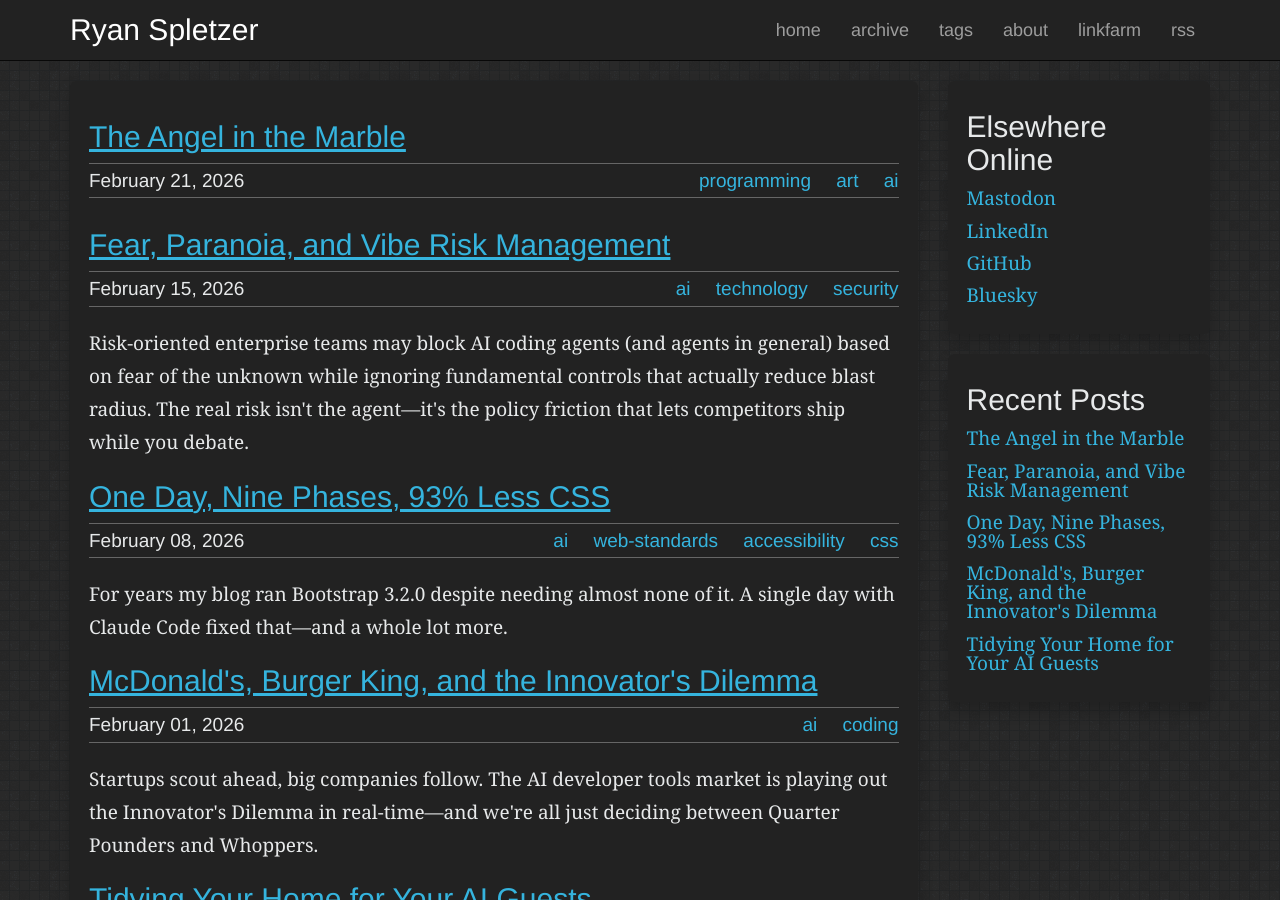
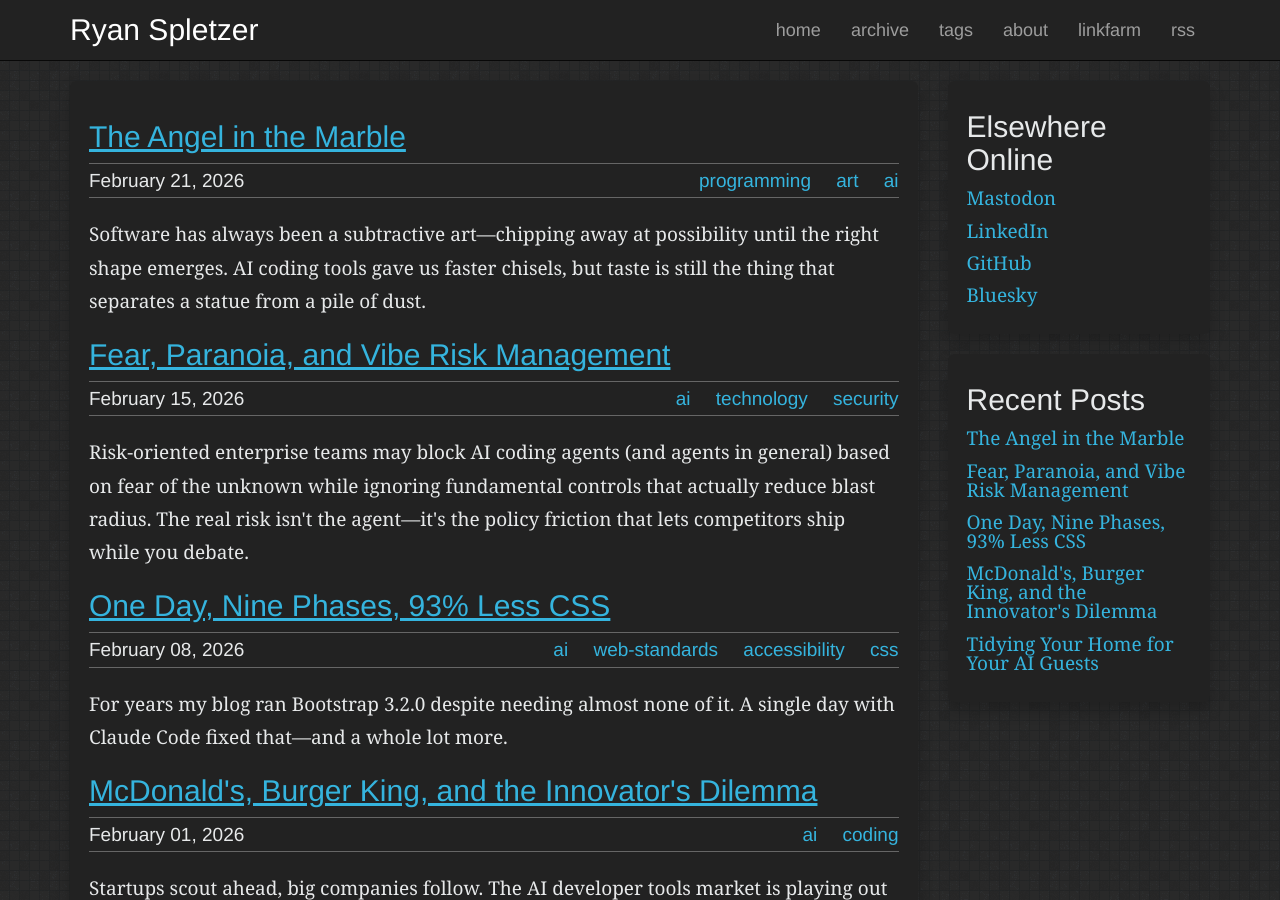
Before and after one commit to ryanspletzer/ryanspletzer.github.io, a Jekyll site: the page built from index.html, in a window 1280 px wide and 900 px high. Built offline with Jekyll 4.4.1, drawn with Linux system fonts in a browser that asks for light colours; part of the change alters nothing that is shown.

Commit message:
Update angel in the marble post

```diff
--- a/_posts/2026-02-21-the-angel-in-the-marble.md
+++ b/_posts/2026-02-21-the-angel-in-the-marble.md
@@ -3,25 +3,32 @@ layout: post
 title: The Angel in the Marble
 date: 2026-02-21 00:00:00
 description: >
-
+  Software has always been a subtractive art—chipping away
+  at possibility until the right shape emerges.
+  AI coding tools gave us faster chisels,
+  but taste is still the thing that separates
+  a statue from a pile of dust.
 tags:
   - programming
   - art
   - ai
 ---
 
+![Close-up of a marble angel statue by Michelangelo Buonarroti with a calm, expressionless face and curly hair, warmly lit, with one textured wing visible behind its shoulder.](/assets/images/angel-marble-1.jpg)
+*Michelangelo Buonarroti, Angel, 1494-5. San Domenico, Bologna*
+
 > I saw the angel in the marble and I carved until I set him free.
 >
-> - Michelangelo
+> \- *Michelangelo*
 
 This quote has lived rent-free in my head for many years.
 
-Though in researching this post it turns out it may dubiously attributed to him,
+Though in researching this post it turns out it may be dubiously attributed to him,
 but this one is definitely a thing:
 
-> The block already contains the form, and the artist’s hand reveals it.
+> The block already contains the form, and the artist's hand reveals it.
 >
-> - Michelangelo
+> \- *Michelangelo*
 
 Even before AI coding assistance,
 I resonated with this saying when it came to software engineering.
@@ -35,35 +42,142 @@ I see a block of marble.
 And each file added chips away at that block
 and gets you closer to something resembling a finished work.
 
-Many may not know this, but I grew up in a musical background,
-and am very proficient at guitar
+![Close-up of a marble angel statue by Michelangelo Buonarroti with a calm, expressionless face and curly hair, warmly lit, with one textured wing visible behind its shoulder.](/assets/images/angel-marble-2.png)
+
+## Shaping Sound
+
+Many may not know this,
+but I grew up in a musical household.
+I'm proficient at guitar
 and know enough music theory to sit down at a piano
 and play something pleasant.
 
-I find that there is a strong correlation between musical folks,
-and folks who enjoy crafting software,
-and much like the marble analogy,
-great music cuts through silence
-and instead of marble you are shaping sound.
+A lot of the software engineers I've worked with over the years
+turn out to be musicians, too.
+I don't think that's a coincidence.
 
-Software is craft, but in a very real way,
-I've also always felt it is also an art.
+Writing music and writing software scratch the same itch for me.
+You start with silence—or a blank file—and
+you make deliberate choices about what belongs and what doesn't,
+shaping raw possibility into something with structure.
 
-You may be able to produce a few solutions to a problem,
-and one will be nasty
-and the other will be coherent
-and have a structure that others can understand.
+A wrong note in a chord voicing is obvious to a trained ear.
+A wrong abstraction in a codebase is obvious to a trained eye.
+Both are a matter of pattern recognition
+and accumulated taste.
+
+## Craft and Art
+
+Software is craft, but I've always felt it is also an art.
+
+Given the same problem,
+you can produce several solutions.
+One will be nasty—it works,
+but it fights you at every turn.
+Another will be coherent,
+with a structure that others can read and reason about.
+
+The difference between them isn't just skill.
+It's taste.
 
 I strive to find that structure,
-and with the right taste you can get there.
+that particular arrangement
+where the code feels like it *wants* to be that way,
+as if there was no other reasonable shape it could take—like
+the form was always in the marble,
+waiting.
 
-AI assisted coding is undeniable now,
-and I can liken it glass blowing somewhat;
-you have assistants in the shop who can help you make whatever you want,
-but it is ultimately your taste and expression
-(and still, hard work in terms of practice and learning)
-that makes something of enduring value
-instead of meaningless globs or broken messes on the floor.
+## The Glass Blowing Shop
 
-In the past it took a few people to make a band,
-but now with a few machines someone can play solo.
+AI-assisted coding is undeniable now,
+and the metaphor I keep coming back to is glass blowing.
+
+In a traditional glass blowing shop,
+the master glassblower doesn't work alone.
+There are assistants who help gather the molten glass,
+keep the blowpipe turning,
+hand over the right tools at the right moment.
+The assistants are essential—you
+physically cannot do it by yourself.
+
+But the assistants don't decide what you're making.
+
+The master decides the shape,
+the color,
+the moment to stop adding material,
+the moment to let it cool.
+That's taste.
+That's years of practice and learning.
+
+AI coding tools are the best assistants I've ever had in the shop.
+They gather material fast,
+they keep the pipe turning,
+they hand me tools before I ask.
+
+But when I let them decide the shape?
+
+I end up with meaningless globs on the floor—or
+worse, something that looks finished
+but shatters the moment someone picks it up.
+
+The hard work didn't go away.
+It shifted.
+
+Instead of spending hours hand-gathering every piece of glass,
+I spend that time on the decisions that matter:
+what to make, what to cut, when to stop.[^knowing-when-to-stop]
+
+## The Solo Act
+
+In the past it took a few people to make a band.
+Now, with a few machines, someone can play solo.
+
+But a solo act with a loop pedal and a drum machine
+still needs to know music.
+
+The gear isn't the talent.
+The gear *amplifies* talent—or its absence.
+
+I think we're living through that moment with software.
+
+The barrier to entry just dropped to nearly zero,
+and a lot of people are going to make a lot of noise.
+
+Some of it will be good.
+Most of it won't.
+
+The people who studied their instrument—who
+learned why certain chord progressions resolve
+and why certain architectures hold up under load—will
+still be the ones making things worth listening to.
+
+I haven't had much time to play guitar lately,
+due to busyness at work and in industry in general,
+but I'm starting to get to the point with these tools
+where I am accelerating fast,
+and maybe, just maybe, I'll use some of that freed up time
+to pick up ye 'ol axe again.
+
+---
+
+The angel was always in the marble.
+
+The chisel just got faster.
+
+But it's still your hands,
+your eye,
+and your years of learning
+that decide whether what emerges
+is a masterpiece or a mess.
+
+## Footnotes
+
+[^knowing-when-to-stop]: Knowing when to stop
+    might be the hardest part.
+    With AI tools,
+    the temptation is to keep chipping
+    because it's so cheap to try one more thing.
+    But every sculptor knows
+    that the marble you *don't* remove
+    is just as important as the marble you do.
+    Also, these tools are just straight-up addicting.
```
Also changed, not shown: assets/images/angel-marble-1.jpg (added), 1 other file.
